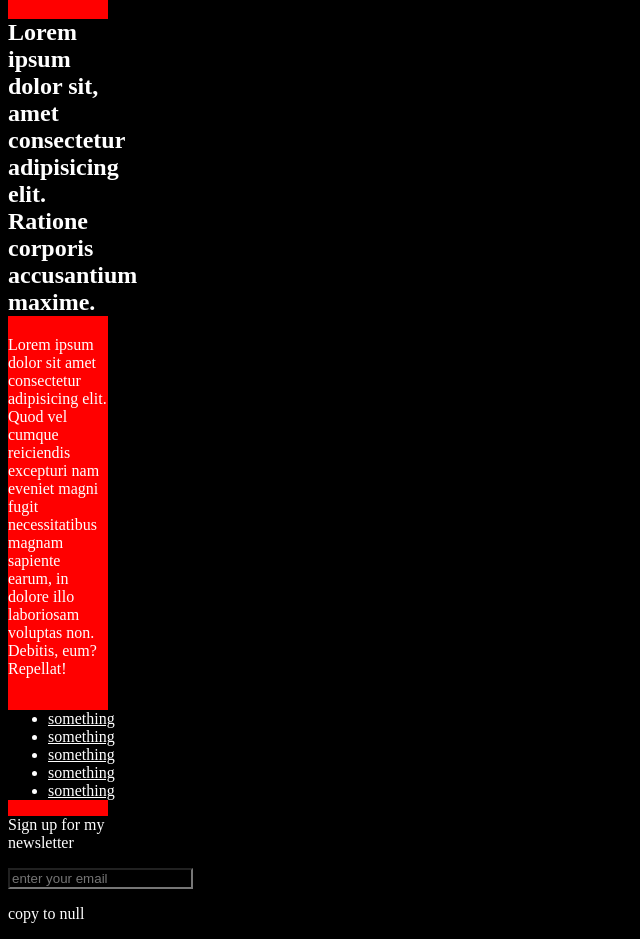
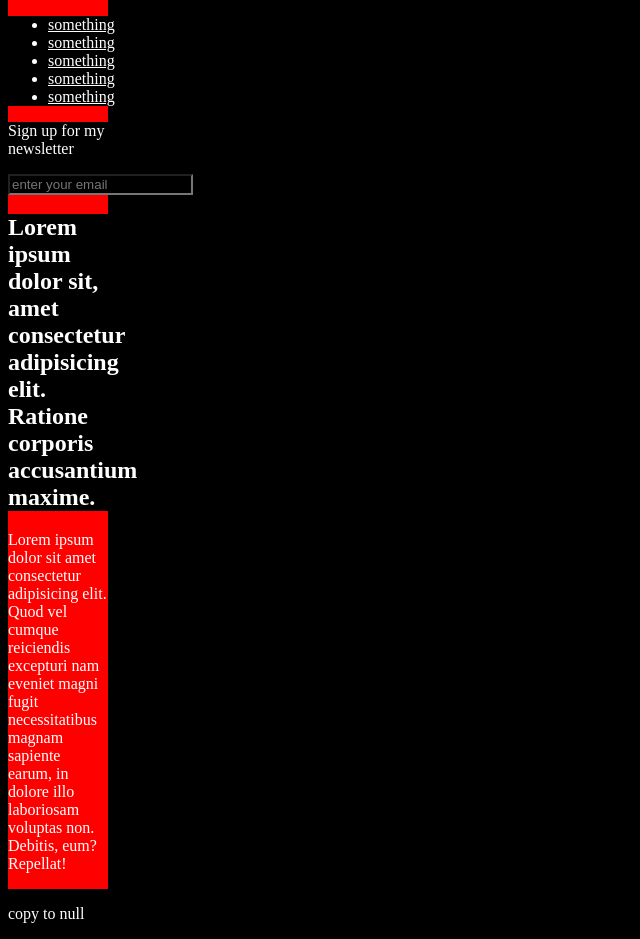
Before and after one commit to AngelCobian/whprojects, a PHP site: page /pages/layout.html in a window 1280 px wide. Shown: the part 215-1154 px from the top of the page, without its empty margins (0-640 px from the left). Run offline with PHP 8.4, Linux system fonts and the light colour scheme.

Commit message:
Auto Push Updater

```diff
--- a/feb26/pages/css/style.css
+++ b/feb26/pages/css/style.css
@@ -17,7 +17,7 @@ aside {
 }
 
 main {
-  flex-direction: column;
+  flex-direction: column-reverse;
 }
 
 nav {
--- a/feb26/pages/css/style.scss
+++ b/feb26/pages/css/style.scss
@@ -26,7 +26,7 @@ body{
 main{
     // width: 100px;
 
-    flex-direction: column;
+    flex-direction: column-reverse;
 }
 nav{
     border-bottom: solid white 2px;
```
Also changed, not shown: 1 other file.
